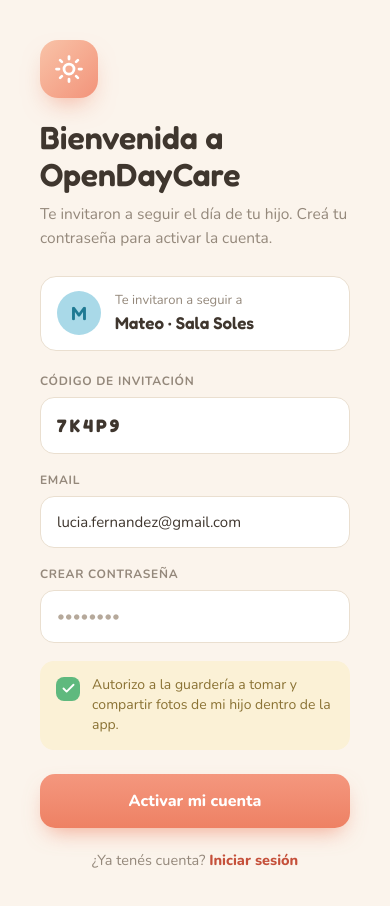
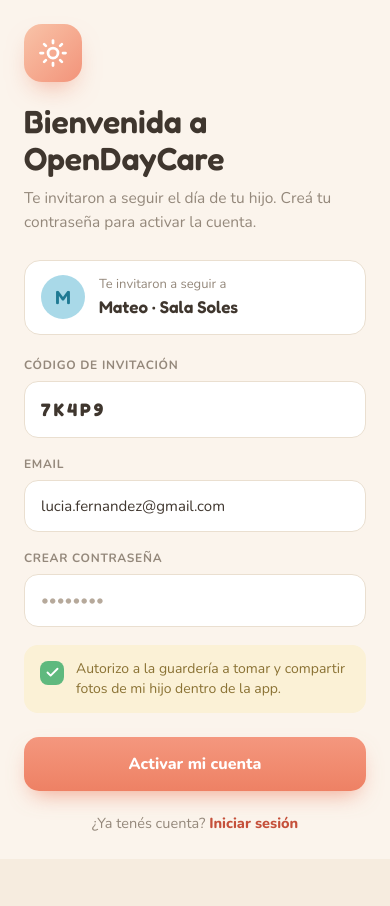
Before and after one commit to gutierrez8006/open-daycare, a Next.js app: page /activate-account in a window 390 px wide. Shown: the top 906 px of the page. After the commit the page ends 859 px from the top, so only its background shows below. Built offline with nearby package versions, Linux system fonts and the light colour scheme.

Commit message:
Paso 6 de la implementación

```diff
--- a/app/(auth)/activate-account/page.tsx
+++ b/app/(auth)/activate-account/page.tsx
@@ -10,7 +10,7 @@ export default function ActivateAccountPage() {
   const firstName = child.name.split(" ")[0];
 
   return (
-    <div className="flex min-h-screen items-center justify-center bg-[#FBF4EC] p-10">
+    <div className="flex min-h-screen items-center justify-center bg-[#FBF4EC] p-6 md:p-10">
       <div className="w-full max-w-[440px]">
         <div className="mb-[22px] flex h-[58px] w-[58px] items-center justify-center rounded-[18px] bg-gradient-to-br from-[#F8C3A8] to-[#F2937A] shadow-[0_12px_26px_-10px_rgba(238,129,100,.65)]">
           <LogoIcon />
--- a/app/(auth)/login/page.tsx
+++ b/app/(auth)/login/page.tsx
@@ -3,8 +3,8 @@ import LoginForm from "@/components/login-form";
 
 export default function LoginPage() {
   return (
-    <div className="grid min-h-screen bg-[#FBF4EC] lg:grid-cols-[1.05fr_1fr]">
-      <div className="relative hidden overflow-hidden bg-gradient-to-br from-[#F6A98E] via-[#F2937A] to-[#EC7E62] p-14 text-white lg:flex lg:flex-col lg:justify-between">
+    <div className="grid min-h-screen bg-[#FBF4EC] md:grid-cols-[1.05fr_1fr]">
+      <div className="relative hidden overflow-hidden bg-gradient-to-br from-[#F6A98E] via-[#F2937A] to-[#EC7E62] p-14 text-white md:flex md:flex-col md:justify-between">
         <div className="absolute -right-[120px] -top-[140px] h-[420px] w-[420px] rounded-full bg-white/12" />
         <div className="absolute -bottom-[110px] -left-[80px] h-[300px] w-[300px] rounded-full bg-white/10" />
 
@@ -34,7 +34,7 @@ export default function LoginPage() {
         </div>
       </div>
 
-      <div className="flex items-center justify-center p-10">
+      <div className="flex items-center justify-center p-6 md:p-10">
         <div className="w-full max-w-[392px]">
           <h2 className="font-display text-[30px] font-semibold text-ink">
             Iniciar sesión
```
